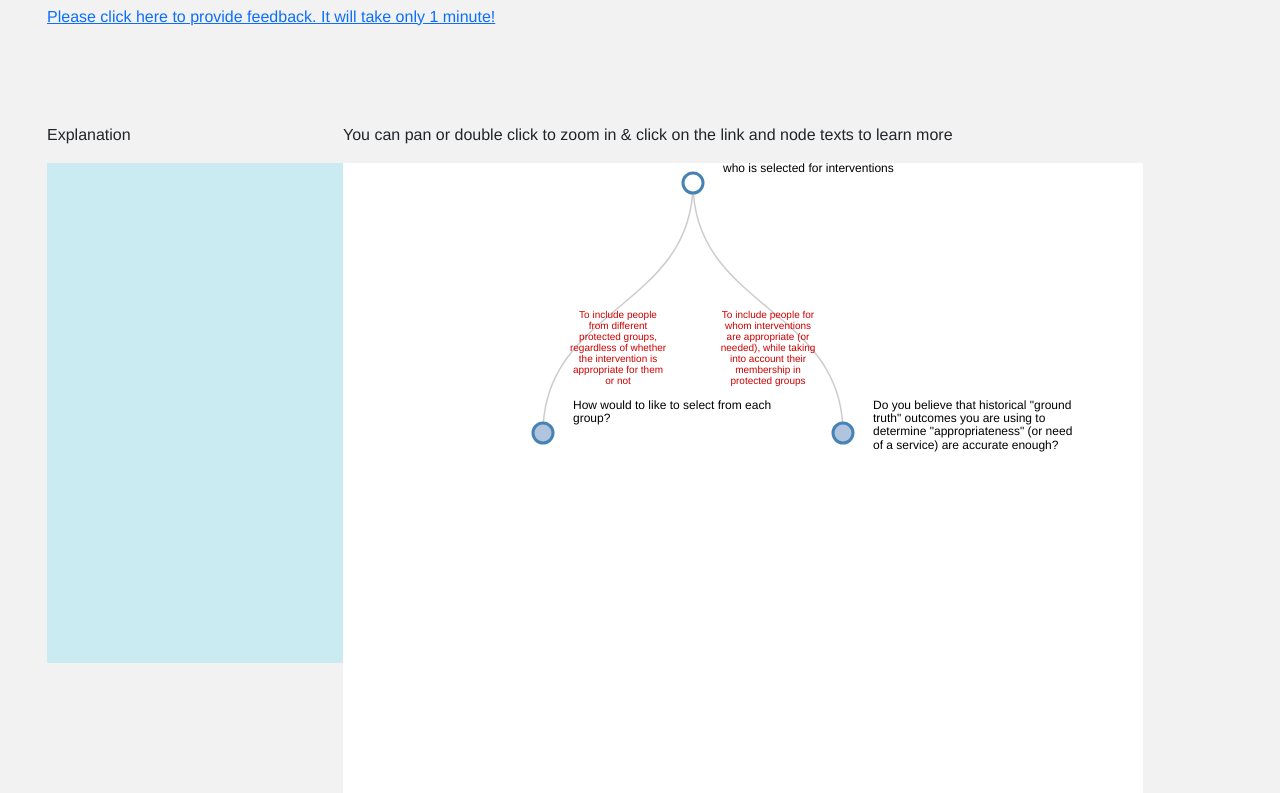
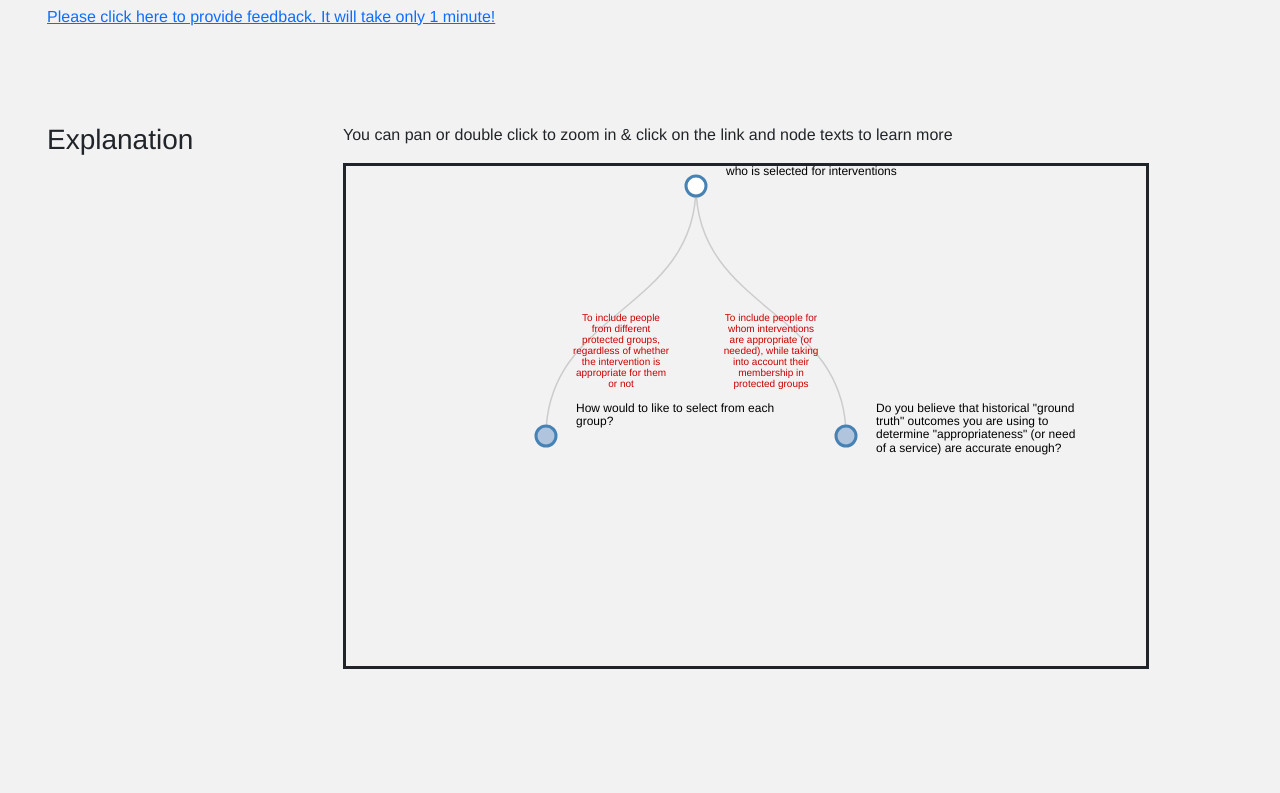
Before and after one commit to lw334/fairness_tree, a plain HTML site: page index.html in a window 1280 px wide. Shown: the part 647-1440 px from the top of the page. After the commit the page ends 1351 px from the top, so only its background shows below. Drawn offline with nearby package versions, Linux system fonts and the light colour scheme.

Commit message:
cute little baobao

```diff
--- a/index.html
+++ b/index.html
@@ -52,7 +52,7 @@
   <row>
   <div class="container">
     <div class=".col-lg-5">
-      <p>Explanation</p>
+      <h3>Explanation</h3>
       <div id="explanation"></div>
     </div>
     <div class=".col-lg-7">
--- a/script.js
+++ b/script.js
@@ -183,7 +183,7 @@ var i = 0,
 var tree = d3.layout.tree().nodeSize([300, 80]);
 var diagonal = d3.svg.diagonal().projection(function (d) { return [d.x, d.y]; });
 
-var svg = d3.select("#tree").append("svg").attr("width", 800).attr("height", 1000)
+var svg = d3.select("#tree").append("svg").attr("width", 800).attr("height", 500)
     .call(zm = d3.behavior.zoom().scaleExtent([1,3]).on("zoom", redraw)).append("g")
     .attr("transform", "translate(" + 350 + "," + 20 + ")");
 
--- a/style.css
+++ b/style.css
@@ -45,16 +45,18 @@ body{
 }
 
 #tree {
-  background-color: #fff;
+  background-color: #f2f2f2;
   margin: 0px;
   max-width: 960px;
+  border-style: solid;
 }
 
+
 #explanation {
-  background-color: #caebf2;
-  padding: 10px !important;
+  background-color: #f2f2f2;
   margin: 0px;
   margin-top: 0px;
+  padding-right: 25px;
   white-space: pre-wrap;
   min-width: 296px;
   min-height: 500px;
@@ -101,4 +103,5 @@ path.link {
     margin-bottom: 10px;
     overflow: auto;
     white-space: normal;
+
 }
```
